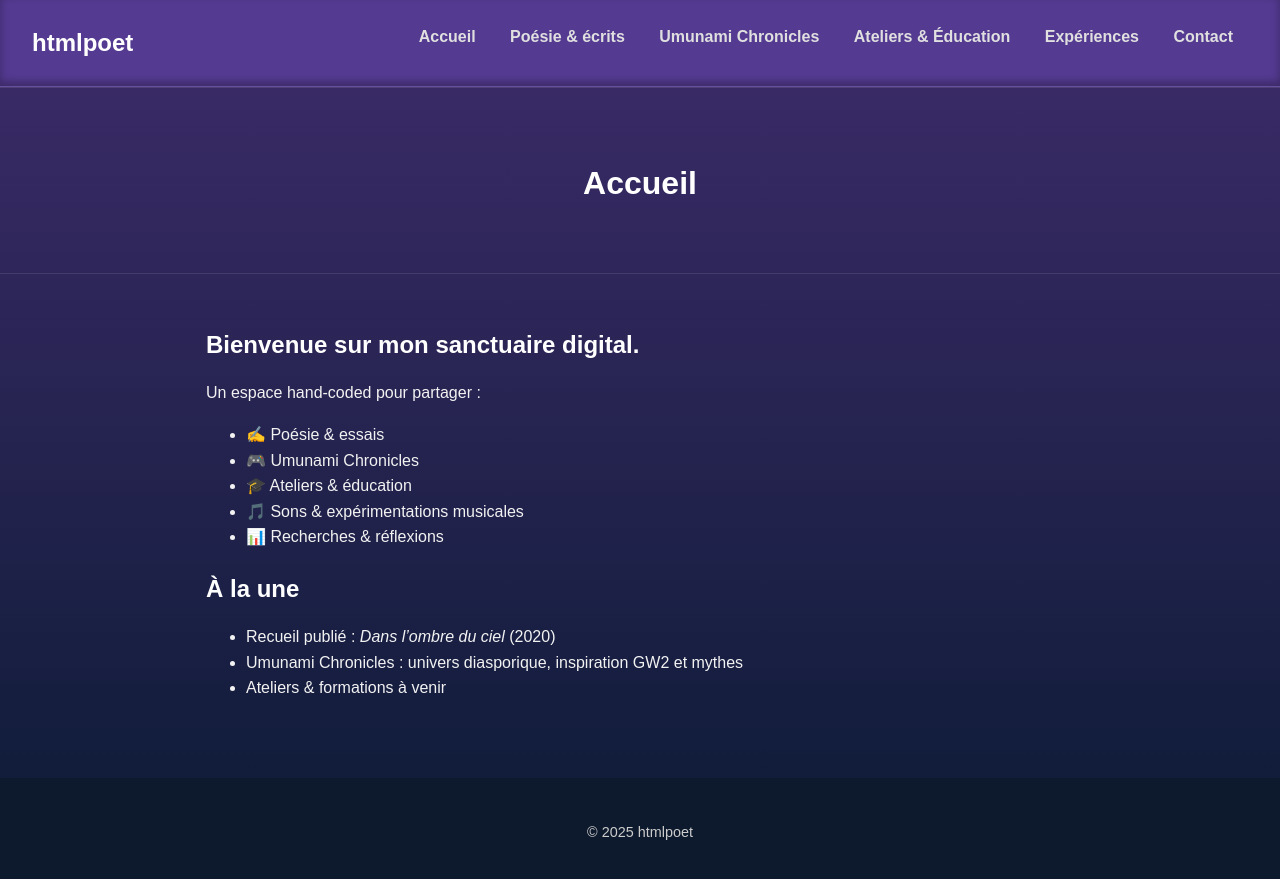
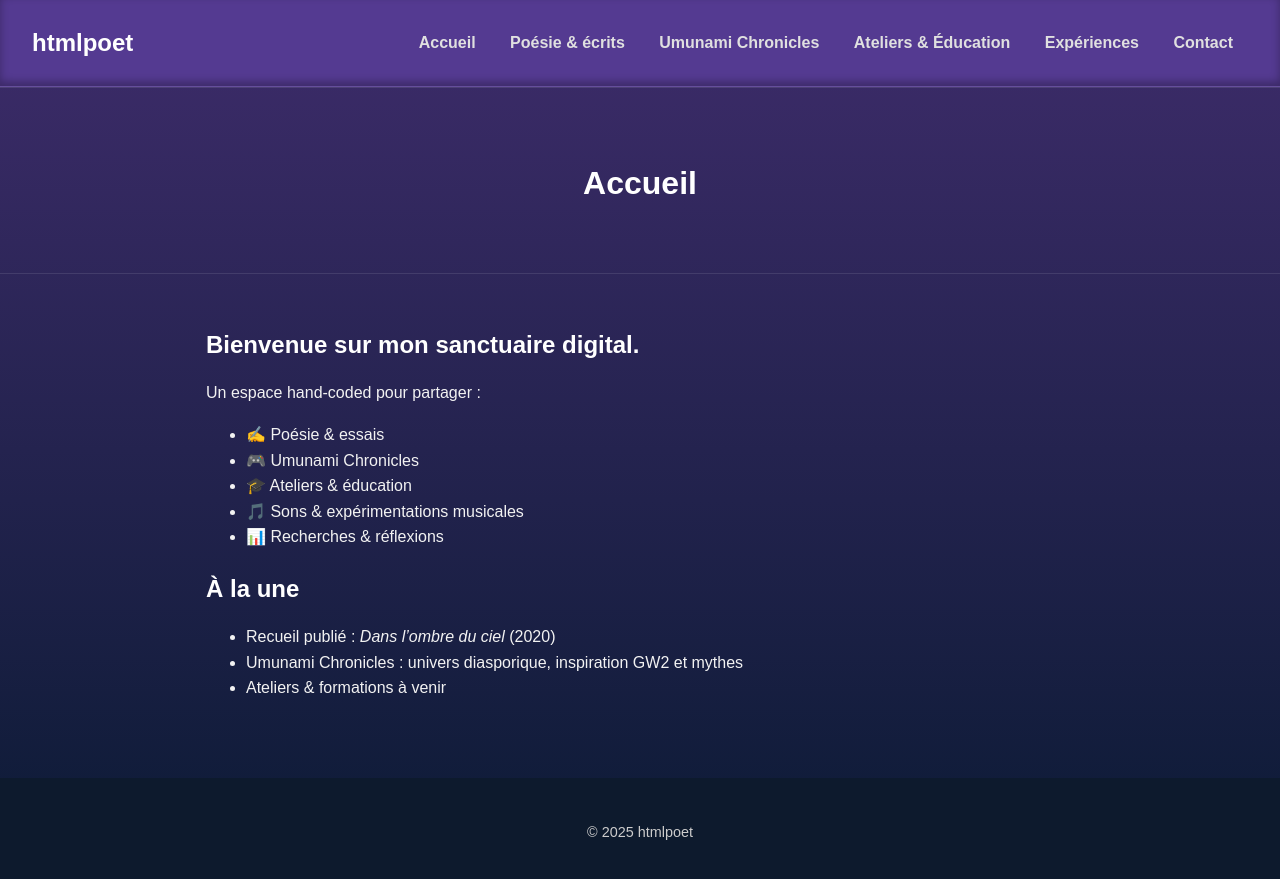
Before and after one commit to htmlpoet/htmlpoet.github.io, a Jekyll site: the page built from index.html, in a window 1280 px wide. Shown: the top 879 px of the page. Built offline with Jekyll 4.4.1, drawn with Linux system fonts in a browser that asks for light colours; the list of posts is cut into pages by our own code.

Commit message:
new header2

```diff
--- a/css/style.css
+++ b/css/style.css
@@ -90,7 +90,7 @@ a:hover {
   /* On garde la base de la mise en page */
   display: flex;
   justify-content: space-between;
-  align-items-center;
+  align-items: center;
   padding: 1.5em 2em;
 
   /* On revient à la couleur solide et à la position par défaut */
```
